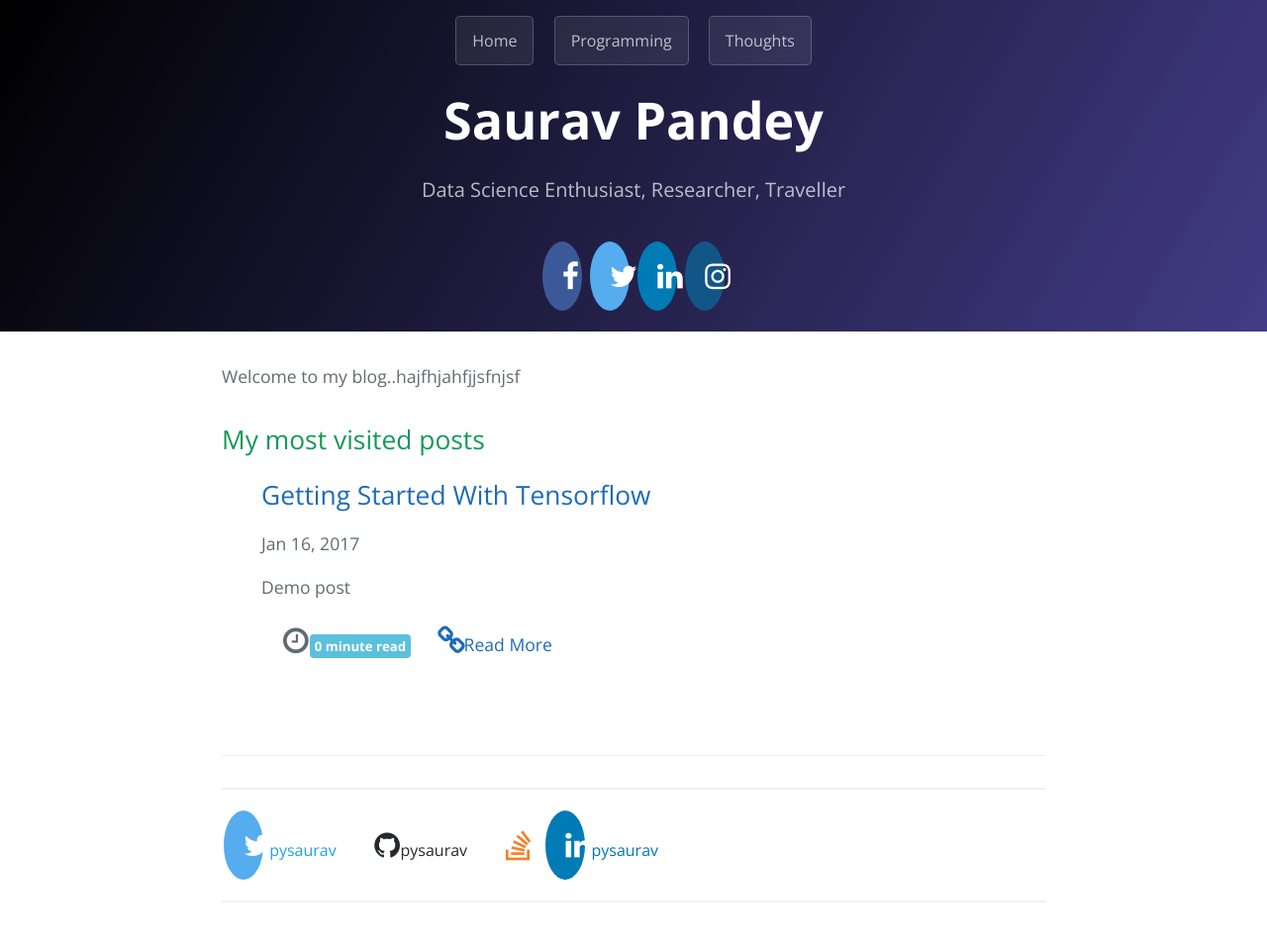
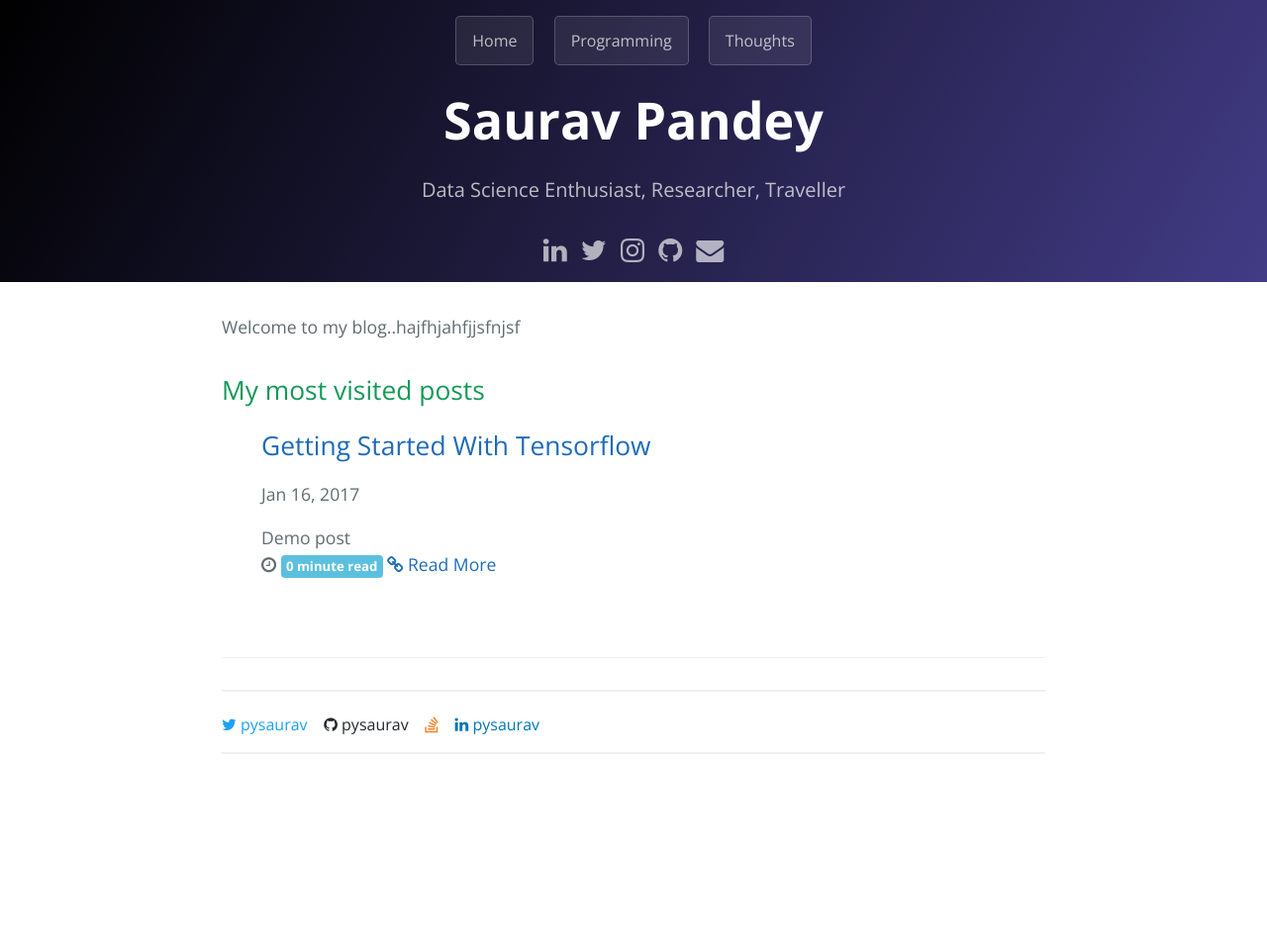
Before and after one commit to pysaurav/jekyll, a Jekyll site: the page built from index.md, in a window 1280 px wide. Shown: the whole page at 99% size. Built offline with Jekyll 4.4.1, drawn with Linux system fonts in a browser that asks for light colours; after the commit the page ends 900 px from its top, so only the background shows below that.

Commit message:
social icons and baseurl

```diff
--- a/_config.yml
+++ b/_config.yml
@@ -7,4 +7,4 @@ linkedin_username: pysaurav
 show_downloads: true
 google_analytics:
 theme: jekyll-theme-cayman
-baseurl: "/jekyll"
+baseurl: "/"
--- a/_layouts/default.html
+++ b/_layouts/default.html
@@ -12,57 +12,61 @@
     <link rel="stylesheet" href="{{ '/assets/css/main.css?v='  | append: site.github.build_revision | relative_url }}">
 
         <link rel="stylesheet" href="https://cdnjs.cloudflare.com/ajax/libs/font-awesome/4.7.0/css/font-awesome.min.css">
-<style>
-.fa {
-  padding: 20px;
-  font-size: 30px;
-  width: 30px;
-  text-align: center;
-  text-decoration: none;
-  margin: 5px 2px;
-  border-radius: 50%;
-}
 
-.fa:hover {
-    opacity: 0.7;
-}
+  <style type="text/css">// reset
+div{margin-top: 15px;}
+div.social i, div.social-rounded i, div.social-bar i{opacity: .65; font-size: 28px; padding: 0 5px;
+    -moz-transition: all .5s; -o-transition: all .5s; -webkit-transition: all .5s; transition: all .5s;}
+            div.social i:hover{text-shadow: grey 6px 4px 4px; cursor: pointer; opacity: 1;}
+            div.social i.fa-facebook{color: #3B5998;}
+            div.social i.fa-google-plus{color: #dd4b39;}
+            div.social i.fa-twitter
+            div.social i.fa-reddit{color: #ff4500}
+            div.social i.fa-envelope
+div.social-rounded i{border-radius: 50%; width: 35px; height: 44px; line-height: 44px; text-align: center; color: #fff; cursor: pointer;}
+div.social-rounded i:hover{opacity: 1;
+-webkit-transform: rotate(360deg);
+  -moz-transform: rotate(360deg);
+  -ms-transform: rotate(360deg);
+  -o-transform: rotate(360deg);
+  transform: rotate(360deg);}
+            div.social-rounded i.fa-facebook{background-color: #3B5998;}
+            div.social-rounded i.fa-google-plus{background-color: #dd4b39;}
+            div.social-rounded i.fa-twitter
+            div.social-rounded i.fa-reddit{background-color: #ff4500}
+            div.social-rounded i.fa-envelope
+div.social-bar i{width: 36px; height: 40px; line-height: 40px; text-align: center; color: #fff; margin: -2px; z-index: 1; cursor: pointer;}
+div.social-bar i:hover{opacity: 1; transform: scale(1.2); z-index: 999999 !important; margin-right: 2px;}
+            div.social-bar i.fa-facebook{background-color: #3B5998;}
+            div.social-bar i.fa-google-plus{background-color: #dd4b39;}
+            div.social-bar i.fa-twitter
+            div.social-bar i.fa-reddit{background-color: #ff4500}
+            div.social-bar i.fa-envelope
 
-.fa-facebook {
-  background: #3B5998;
-  color: white;
-}
 
-.fa-twitter {
-  background: #55ACEE;
-  color: white;
-}
-.fa-linkedin {
-  background: #007bb5;
-  color: white;
-}
+  </style>
 
-.fa-instagram {
-  background: #125688;
-  color: white;
-}
-
-}
-</style>
   </head>
 
   <body>
     <section class="page-header">
-     <a href="/jekyll/" class="btn">Home</a>
-        <a href="/jekyll/programming" class="btn">Programming</a>
-        <a href="/jekyll/thoughts" class="btn">Thoughts</a>
+     <a href="/" class="btn">Home</a>
+        <a href="/programming" class="btn">Programming</a>
+        <a href="/thoughts" class="btn">Thoughts</a>
 
       <h1 class="project-name">   {{ page.title       | default: site.title        | default: site.github.repository_name }}</h1>
       <h2 class="project-tagline">{{ page.description | default: site.description  | default: site.github.project_tagline }}</h2>
 
-      <a href="#" class="fa fa-facebook"></a>
-      <a href="#" class="fa fa-twitter"></a>
-      <a href="#" class="fa fa-linkedin"></a>
-      <a href="#" class="fa fa-instagram"></a><br>
+<!-- <div class="social-btns"><a class=" facebook" href="https://www.facebook.com/"><i class="fa fa-facebook"></i></a><a class=" twitter" href="#"><i class="fa fa-twitter"></i></a><a class="btn google" href="#"><i class="fa fa-google"></i></a><a class="btn dribbble" href="#"><i class="fa fa-linkedin"></i></a><a class="btn skype" href="#"><i class="fa fa-skype"></i></a>
+</div> -->
+<div class="social-bar">
+    <a style="color:#fff" href="https://np.linkedin.com/in/pysaurav"><i class="fa fa-linkedin"></i></a>
+    <a style="color:#fff" href="https://twitter.com/pysaurav"><i class="fa fa-twitter"></i></a>
+    <a style="color:#fff" href="https://www.instagram.com/saauraav/"><i class="fa fa-instagram"></i></a>
+    <a style="color:#fff" href="https://github.com/pysaurav"><i class="fa fa-github"></i></a>
+    <a style="color:#fff" href="mailto:pysaurav@gmail.com"><i href="mailto:pysaurav@gmail.com" class="fa fa-envelope"></i></a>
+</div>
+
     </section>
 
     <section class="main-content">
```
Also changed, not shown: other parts of _layouts/default.html (+15 -0 lines).
